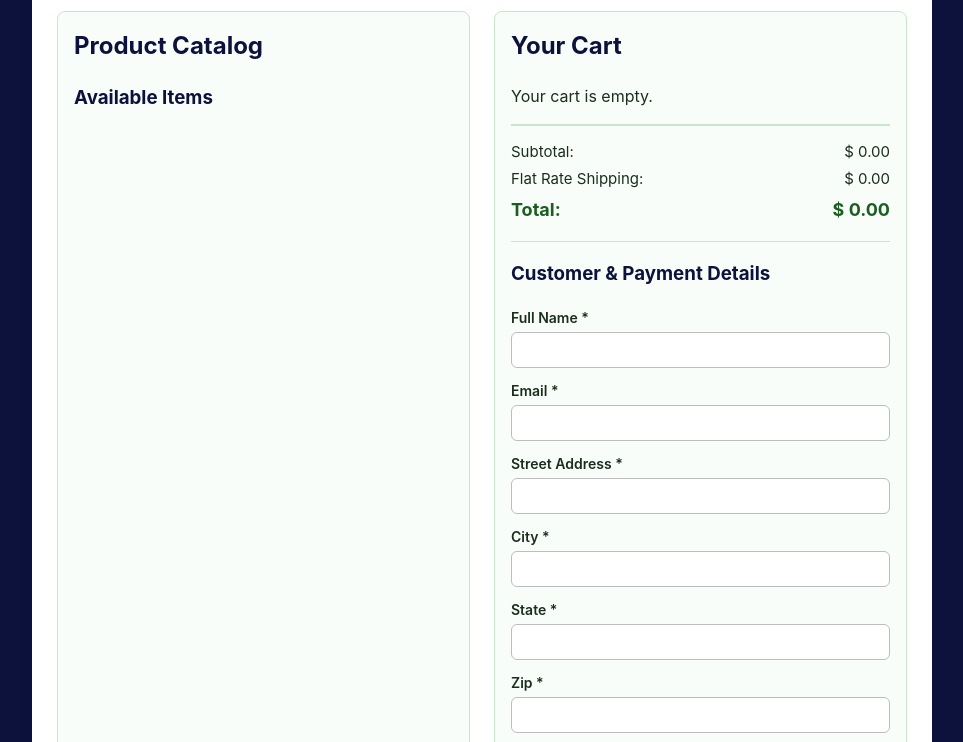
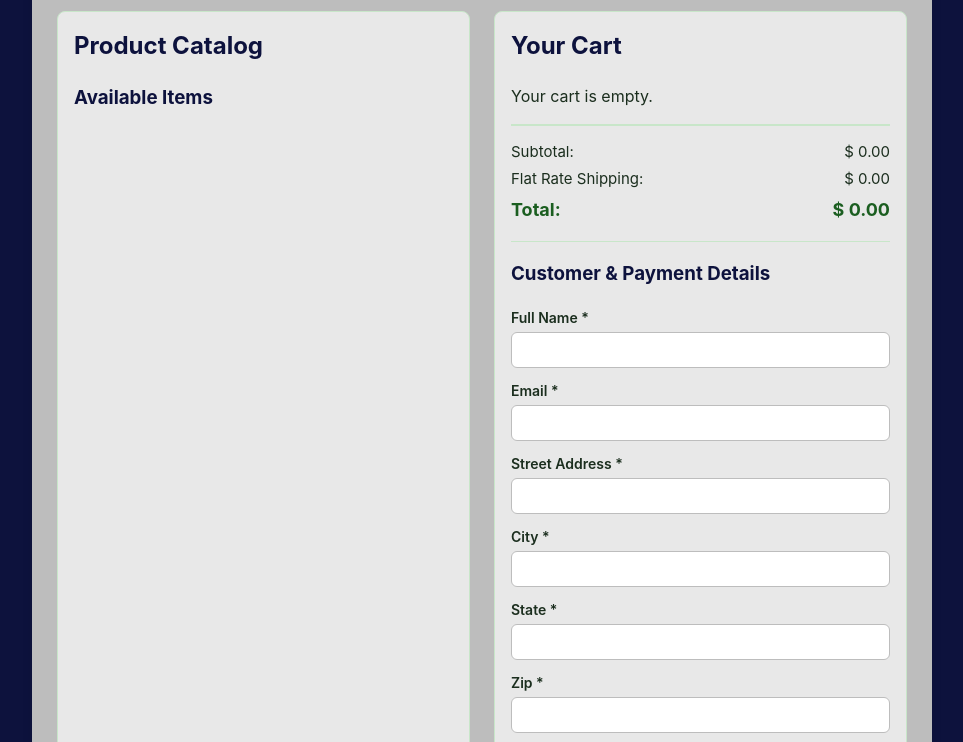
Before and after one commit to Basics-AAS/BasicsAAS_Shop, a plain HTML site: page index.html in a window 1280 px wide. Shown: the part 537-1279 px from the top of the page, without its empty margins (158-1121 px from the left). Drawn offline with Linux system fonts and the light colour scheme.

Commit message:
Update index.html

```diff
--- a/index.html
+++ b/index.html
@@ -16,7 +16,7 @@
     .container {
       max-width: 850px;
       margin: 0 auto;
-      background: #ffffff;
+      background: #BDBDBD;
       padding: 25px;
       border-radius: 10px;
       box-shadow: 0 4px 12px rgba(0, 0, 0, 0.08);
@@ -44,7 +44,7 @@
       border: 1px solid #c8e6c9;
       border-radius: 8px;
       padding: 16px;
-      background: #f9fdf9;
+      background: #E8E8E8;
     }
     .product-item {
       display: flex;
```
